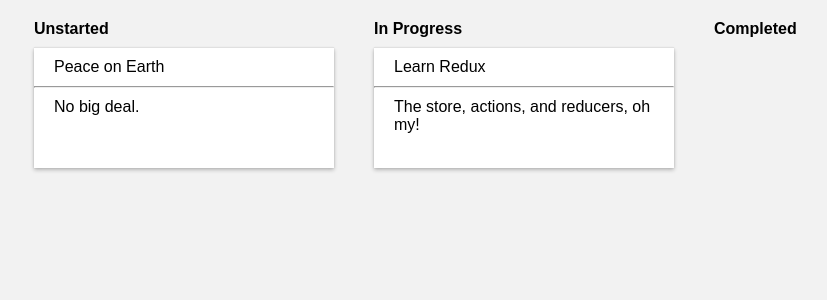
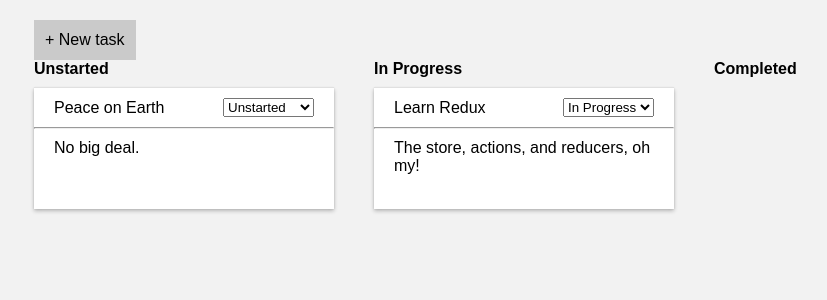
Before and after one commit to Requiemu/parsnip, a React (Create React App) app: page / in a window 1280 px wide. Shown: the top 300 px of the page, without its empty margins (116-943 px from the left). Built offline with nearby package versions, Linux system fonts and the light colour scheme.

Commit message:
Finish simple redux usecase.

```diff
--- a/src/App.js
+++ b/src/App.js
@@ -1,6 +1,8 @@
 import './App.css';
 import React from 'react';
 import TasksPage from './components/TasksPage';
+
+import { createTask, editTask } from './actions';
 
 import { connect } from 'react-redux';
 
@@ -11,9 +13,19 @@ function mapStateToProps(state) {
 }
 
 function App(props) {
+
+  function onCreateTask({title, description}) {
+    props.dispatch(createTask({title, description}));
+  }
+
+  const onStatusChange = (id, status) => {
+    console.log('onStatusChange: ', id, status)
+    props.dispatch(editTask(id, { status }))
+  }
+
   return (
     <div className='main-content'>
-      <TasksPage tasks={props.tasks}></TasksPage>
+      <TasksPage tasks={props.tasks} onCreateTask={onCreateTask} onStatusChange={onStatusChange}></TasksPage>
     </div>
   );
 }
--- /dev/null
+++ b/src/actions/index.js
@@ -0,0 +1,26 @@
+let _id = 1;
+export function uniqueId() {
+    return _id++;
+}
+
+export function createTask({ title, description }) {
+    return {
+        type: 'CREATE_TASK',
+        payload: {
+            id: uniqueId(),
+            title,
+            description,
+            status: 'Unstarted'
+        }
+    }
+}
+
+export function editTask(id, params = {}) {
+    return {
+        type: 'EDIT_TASK',
+        payload: {
+            id,
+            params
+        }
+    }
+}
--- a/src/components/Task.js
+++ b/src/components/Task.js
@@ -1,10 +1,28 @@
 import React from 'react';
 
+const TASK_STATUSES = [
+    'Unstarted',
+    'In Progress',
+    'Completed'
+]
+
 const Task = props => {
+    function onStatusChange(e) {
+        props.onStatusChange(props.task.id, e.target.value)
+    }
     return (
         <div className="task">
             <div className="task-header">
                 <div>{props.task.title}</div>
+                <select value={props.task.status} onChange={onStatusChange}>
+                    {
+                        TASK_STATUSES.map(status => (
+                            <option key={status} value={status}>
+                                {status}
+                            </option>
+                        ))
+                    }
+                </select>
             </div>
             <hr/>
             <div className="task-body">{props.task.description}</div>
--- a/src/components/TaskList.js
+++ b/src/components/TaskList.js
@@ -8,7 +8,7 @@ const TaskList = props => {
                 <strong>{props.status}</strong>
             </div>
             {props.tasks.map(task => (
-                <Task key={task.id} task={task}></Task>
+                <Task key={task.id} task={task} onStatusChange={props.onStatusChange}></Task>
             ))}
         </div>
     )
--- a/src/components/TasksPage.js
+++ b/src/components/TasksPage.js
@@ -4,17 +4,90 @@ import TaskList from './TaskList';
 const TASK_STATUSES = ['Unstarted', 'In Progress', 'Completed'];
 
 class TasksPage extends Component {
+
+    constructor(props) {
+        super(props);
+        this.state = {
+            showNewCardForm: false,
+            title: '',
+            description: ''
+        };
+    }
+
+    onTitleChange = (e) => {
+        this.setState({ title: e.target.value })
+    }
+
+    onDescriptionChange = (e) => {
+        this.setState({ description: e.target.value });
+    }
+
+    resetForm() {
+        this.setState({
+            showNewCardForm: false,
+            title: '',
+            description: ''
+        })
+    }
+
+    onCreateTask = (e) => {
+        e.preventDefault();
+        this.props.onCreateTask({
+            title: this.state.title,
+            description: this.state.description
+        });
+        this.resetForm();
+    }
+
+    toggleForm = () => {
+        this.setState({
+            showNewCardForm: !this.state.showNewCardForm
+        })
+    }
+
     renderTaskLists() {
         const { tasks } = this.props;
         return TASK_STATUSES.map(status => {
             const statusTasks = tasks.filter(task => task.status === status);
-            return <TaskList key={status} status={status} tasks={statusTasks} />;
+            return <TaskList key={status} status={status} tasks={statusTasks} onStatusChange={this.props.onStatusChange}/>;
         })
     }
 
     render() {
         return (
             <div className="tasks">
+                <div className="task-list-header">
+                    <button className="button button-default"
+                        onClick={this.toggleForm}>
+                        + New task
+                    </button>
+                </div>
+                {
+                    this.state.showNewCardForm && (
+                        <form className="task-list-form" onSubmit={this.onCreateTask}>
+                            <input
+                                className="full-width-input"
+                                onChange={this.onTitleChange}
+                                value={this.state.title}
+                                type="text"
+                                placeholder="title"
+                            />
+                            <input
+                                className="full-width-input"
+                                onChange={this.onDescriptionChange}
+                                value={this.state.description}
+                                type='text'
+                                placeholder="description"
+                            />
+                            <button
+                                className="button"
+                                type="submit"
+                            >
+                                Save
+                            </button>
+                        </form>
+                    )
+                }
                 <div className="task-lists">
                     {this.renderTaskLists()}
                 </div>
--- a/src/reducers/index.js
+++ b/src/reducers/index.js
@@ -1,12 +1,14 @@
+import { uniqueId } from '../actions';
+
 const mockTasks = [
     {
-        id: 1,
+        id: uniqueId(),
         title: 'Learn Redux',
         description: 'The store, actions, and reducers, oh my!',
         status: 'In Progress',
     },
     {
-        id: 2,
+        id: uniqueId(),
         title: 'Peace on Earth',
         description: 'No big deal.',
         status: 'Unstarted'
@@ -15,5 +17,22 @@ const mockTasks = [
   ];
 
 export default function tasks(state={ tasks: mockTasks}, action) {
+    console.log('reducer tasks: ', action)
+    if (action.type === "CREATE_TASK") {
+        return {tasks: state.tasks.concat(action.payload)};
+    } else if (action.type === "EDIT_TASK") {
+        const { payload } = action;
+        const result = {
+            tasks: state.tasks.map(task => {
+                if (task.id === payload.id) {
+                    return Object.assign({}, task, payload.params);
+                }
+                return task;
+            })
+        }
+        console.log('final state: ', result)
+        return result;
+    }
+    console.log('final state: ', state)
     return state;
 }
```
Also changed, not shown: 1 other file (tests, documents, lock files or other folders).
